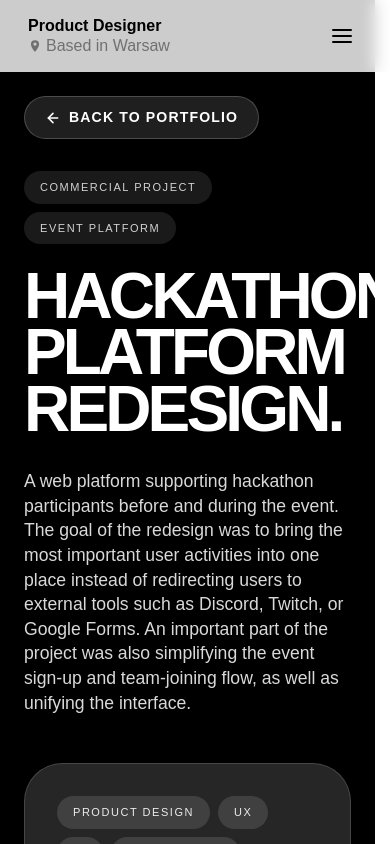
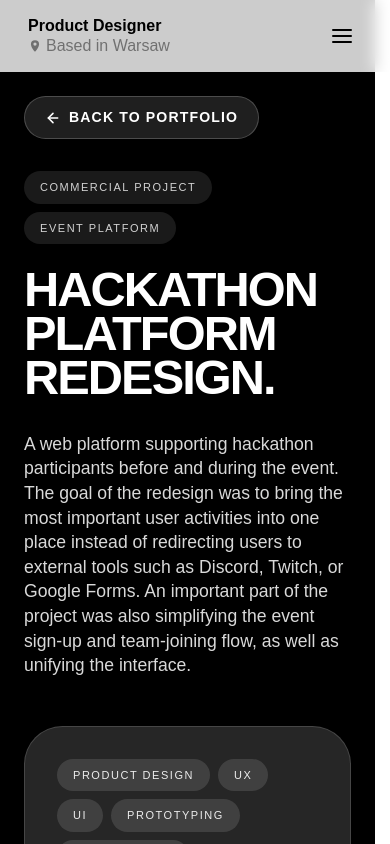
Before and after one commit to jzakrz/jakub-portfolio, a Next.js app: page /projects/hackathon in a window 390 px wide. Shown: the top 844 px of the page. Built offline with nearby package versions, Linux system fonts and the light colour scheme.

Commit message:
Fix mobile overflow on hackathon project page

```diff
--- a/app/projects/hackathon/page.tsx
+++ b/app/projects/hackathon/page.tsx
@@ -26,7 +26,7 @@ export default function HackathonPage() {
 
   return (
     <>
-      <main className="min-h-screen bg-white text-black">
+      <main className="min-h-screen overflow-x-clip bg-white text-black">
         <Header />
 
         <section className="bg-black px-6 pb-16 pt-24 text-white lg:px-10 lg:pb-24 lg:pt-32">
@@ -60,7 +60,7 @@ export default function HackathonPage() {
                 </span>
               </div>
 
-              <h1 className="text-[clamp(4rem,9vw,7.8rem)] font-black uppercase leading-[0.88] tracking-[-0.06em] text-white">
+              <h1 className="text-[clamp(2.4rem,12.5vw,7.8rem)] font-black uppercase leading-[0.9] tracking-[-0.04em] text-white [overflow-wrap:anywhere] sm:[overflow-wrap:normal]">
                 Hackathon Platform
                 <br />
                 Redesign.
```
